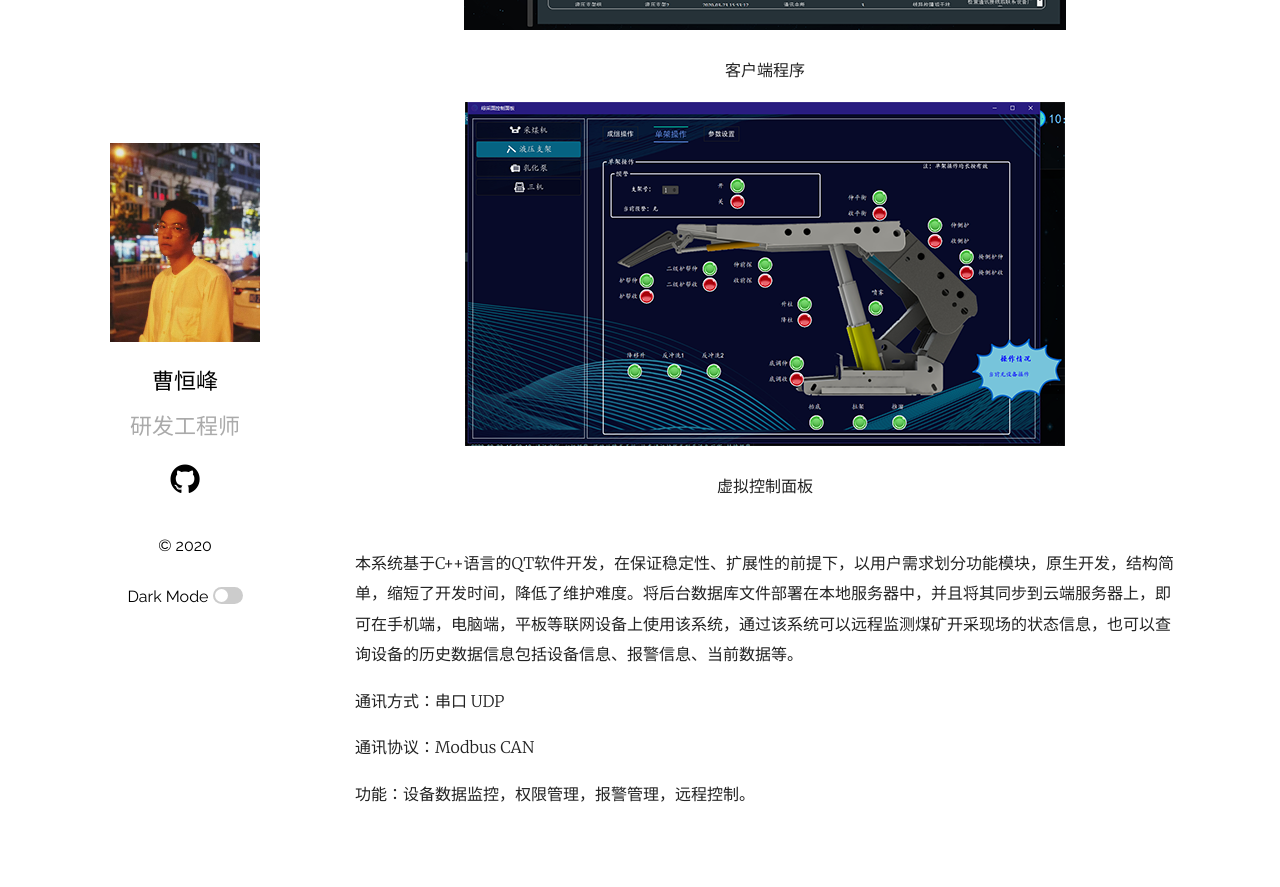
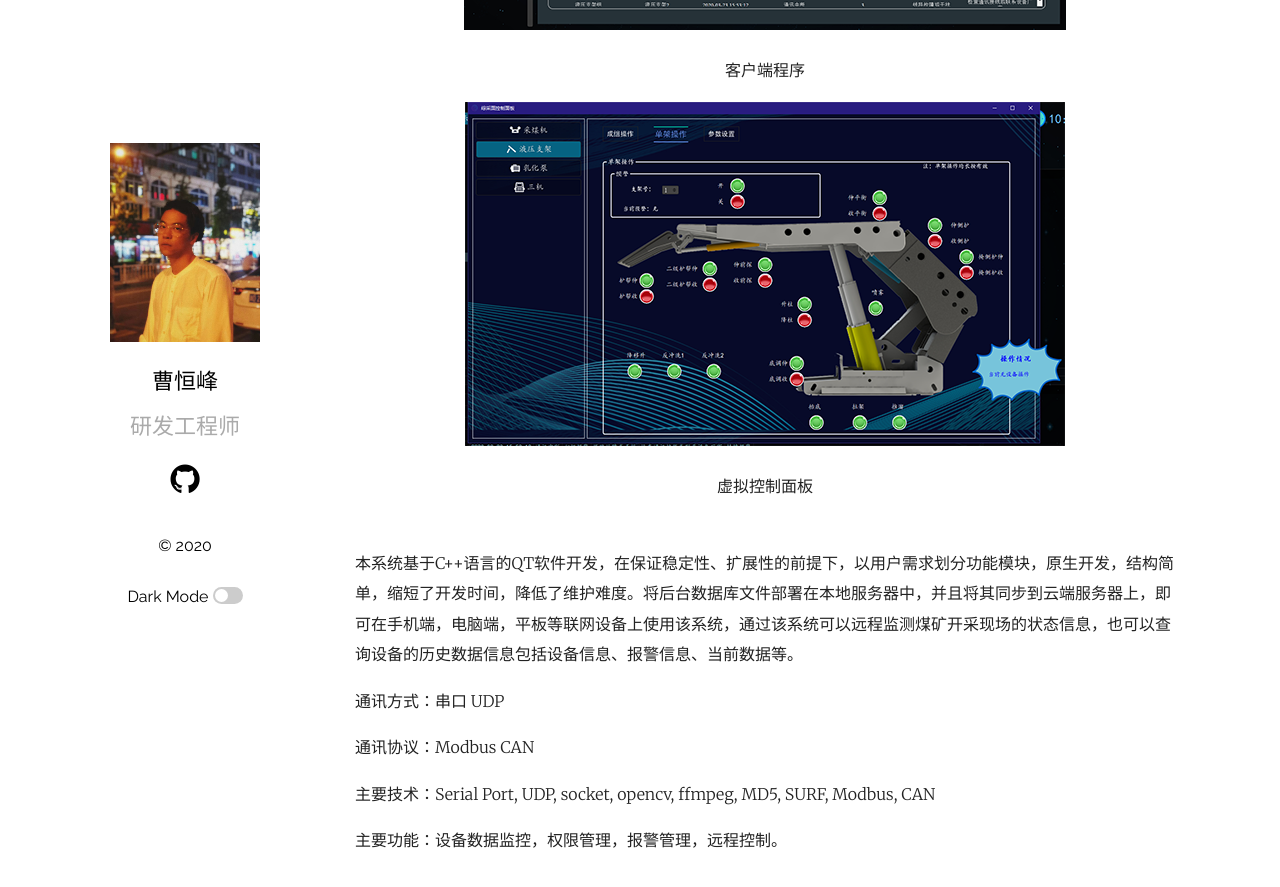
Before and after one commit to cao-heng-feng/cao-heng-feng.github.io, a Jekyll site: the page built from _posts/2019-03-23-welcome-to-jekyll.markdown, in a window 1280 px wide and 900 px high, scrolled down 953 px. Shown: the top 887 px of the window. Built offline with Jekyll 4.4.1, drawn with Linux system fonts in a browser that asks for light colours; before the commit the page ends 1807 px from its top, so only the background shows below that.

Commit message:
修改文件: _posts/2019-03-23-welcome-to-jekyll.markdown

```diff
--- a/_posts/2019-03-23-welcome-to-jekyll.markdown
+++ b/_posts/2019-03-23-welcome-to-jekyll.markdown
@@ -31,4 +31,6 @@ categories: Qt UDP
 
 通讯协议：Modbus CAN
 
-功能：设备数据监控，权限管理，报警管理，远程控制。
+主要技术：Serial Port, UDP, socket, opencv, ffmpeg, MD5, SURF, Modbus, CAN
+
+主要功能：设备数据监控，权限管理，报警管理，远程控制。
```
